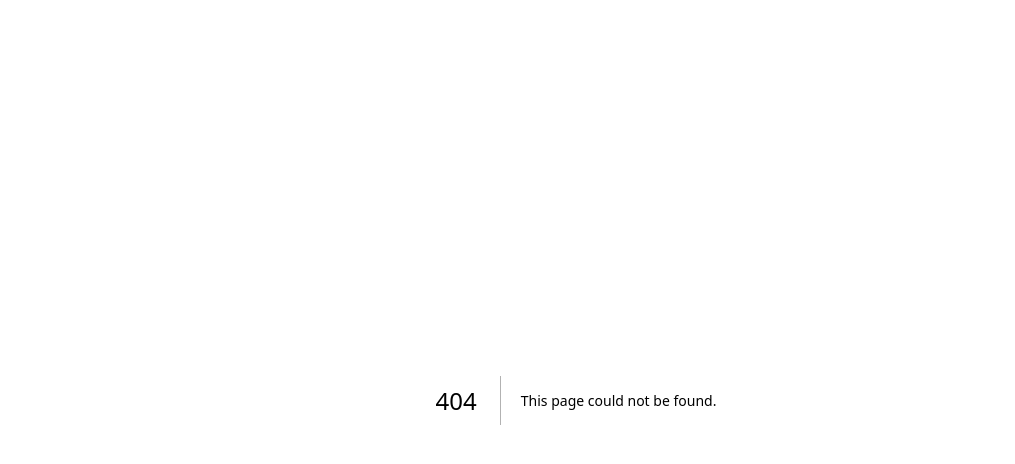
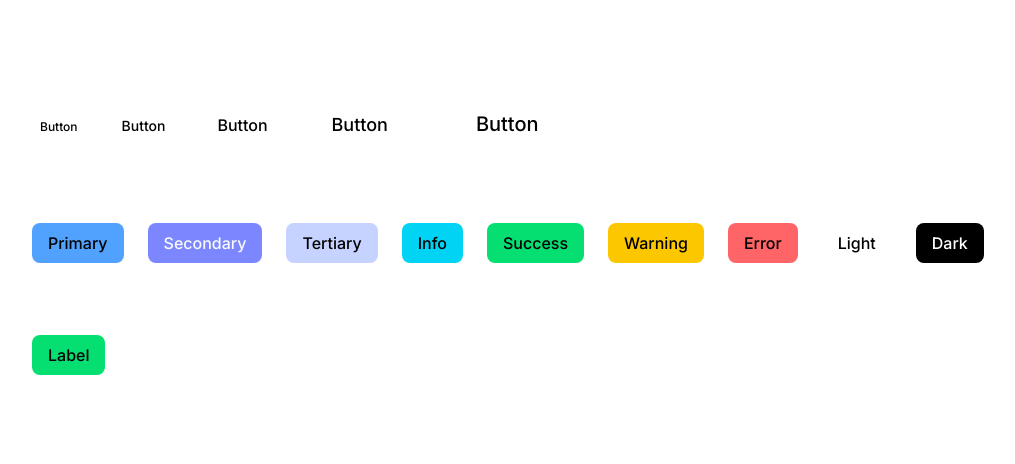
Before and after one commit to shoraid/fantasize-ui, a Next.js app: page /components/buttons/base in a window 1280 px wide. Before the commit this address had no page. Shown: the top 464 px of the page, without its empty margins (64-1079 px from the left). Built offline with nearby package versions, Linux system fonts and the light colour scheme.

Commit message:
add button component

```diff
--- /dev/null
+++ b/src/app/components/buttons/base/page.tsx
@@ -0,0 +1,49 @@
+import BaseButton from "@/components/buttons/base-button";
+
+export default function Buttons() {
+  return (
+    <div className="flex min-h-screen flex-col items-center gap-y-12 pt-[7%] pb-10">
+      <div className="container w-[85%]">
+        <div className="space-y-6 space-x-6">
+          <BaseButton size="xs">Button</BaseButton>
+
+          <BaseButton size="sm">Button</BaseButton>
+
+          <BaseButton size="md">Button</BaseButton>
+
+          <BaseButton size="lg">Button</BaseButton>
+
+          <BaseButton size="xl">Button</BaseButton>
+        </div>
+      </div>
+
+      <div className="container w-[85%]">
+        <div className="space-y-6 space-x-6">
+          <BaseButton color="primary">Primary</BaseButton>
+
+          <BaseButton color="secondary">Secondary</BaseButton>
+
+          <BaseButton color="tertiary">Tertiary</BaseButton>
+
+          <BaseButton color="info">Info</BaseButton>
+
+          <BaseButton color="success">Success</BaseButton>
+
+          <BaseButton color="warning">Warning</BaseButton>
+
+          <BaseButton color="error">Error</BaseButton>
+
+          <BaseButton color="light">Light</BaseButton>
+
+          <BaseButton color="dark">Dark</BaseButton>
+        </div>
+      </div>
+
+      <div className="container w-[85%]">
+        <div className="space-y-6 space-x-6">
+          <BaseButton color="success" label="Label" />
+        </div>
+      </div>
+    </div>
+  );
+}
--- /dev/null
+++ b/src/app/components/buttons/icon/page.tsx
@@ -0,0 +1,67 @@
+import IconButton from "@/components/buttons/icon-button";
+
+export default function Buttons() {
+  return (
+    <div className="flex min-h-screen flex-col items-center gap-y-12 pt-[7%] pb-10">
+      <div className="container w-[85%]">
+        <div className="space-y-6 space-x-6">
+          <IconButton size="xs">{Icon()}</IconButton>
+
+          <IconButton size="sm">{Icon()}</IconButton>
+
+          <IconButton size="md">{Icon()}</IconButton>
+
+          <IconButton size="lg">{Icon()}</IconButton>
+
+          <IconButton size="xl">{Icon()}</IconButton>
+        </div>
+      </div>
+
+      <div className="container w-[85%]">
+        <div className="space-y-6 space-x-6">
+          <IconButton color="primary">{Icon()}</IconButton>
+
+          <IconButton color="secondary">{Icon()}</IconButton>
+
+          <IconButton color="tertiary">{Icon()}</IconButton>
+
+          <IconButton color="info">{Icon()}</IconButton>
+
+          <IconButton color="success">{Icon()}</IconButton>
+
+          <IconButton color="warning">{Icon()}</IconButton>
+
+          <IconButton color="error">{Icon()}</IconButton>
+
+          <IconButton color="light">{Icon()}</IconButton>
+
+          <IconButton color="dark">{Icon()}</IconButton>
+        </div>
+      </div>
+
+      <div className="container w-[85%]">
+        <div className="space-y-6 space-x-6">
+          <IconButton color="success" label={Icon()} />
+        </div>
+      </div>
+    </div>
+  );
+}
+
+const Icon = () => {
+  return (
+    <svg
+      xmlns="http://www.w3.org/2000/svg"
+      fill="none"
+      viewBox="0 0 24 24"
+      className="inline-block stroke-current"
+    >
+      <path
+        strokeLinecap="round"
+        strokeLinejoin="round"
+        strokeWidth="2"
+        d="M4 6h16M4 12h16M4 18h16"
+      ></path>
+    </svg>
+  );
+};
--- /dev/null
+++ b/src/components/buttons/base-button.tsx
@@ -0,0 +1,71 @@
+import clsx from "clsx/lite";
+import React from "react";
+import { twMerge } from "tailwind-merge";
+
+export interface BaseButtonProps {
+  label?: any;
+  size?: "xs" | "sm" | "md" | "lg" | "xl";
+  color?:
+    | "base"
+    | "primary"
+    | "secondary"
+    | "tertiary"
+    | "info"
+    | "success"
+    | "warning"
+    | "error"
+    | "light"
+    | "dark";
+  className?: string;
+  children?: React.ReactNode;
+}
+
+const DEFAULT_SIZE = "md";
+const DEFAULT_COLOR = "base";
+
+export default function BaseButton(props: BaseButtonProps) {
+  const {
+    label,
+    color = DEFAULT_COLOR,
+    size = DEFAULT_SIZE,
+    className,
+    children,
+  } = props;
+
+  const sizeStyles = styles.size[size];
+
+  const colorStyles = styles.color[color];
+
+  return (
+    <div
+      className={twMerge(styles.default, sizeStyles, colorStyles, className)}
+    >
+      {children ?? label}
+    </div>
+  );
+}
+
+const styles = {
+  default: clsx(
+    "inline-block transform cursor-pointer select-none font-medium transition active:scale-95",
+  ),
+  size: {
+    xs: clsx("rounded-sm px-2 py-1 text-xs"),
+    sm: clsx("rounded-md px-3 py-1.5 text-sm"),
+    md: clsx("rounded-lg px-4 py-2 text-base"),
+    lg: clsx("rounded-xl px-6 py-3 text-lg"),
+    xl: clsx("rounded-xl px-10 py-5 text-xl"),
+  },
+  color: {
+    base: clsx("bg-transparent hover:bg-slate-100"),
+    primary: clsx("bg-blue-400 hover:bg-blue-500"),
+    secondary: clsx("bg-indigo-400 text-slate-50 hover:bg-indigo-500"),
+    tertiary: clsx("bg-indigo-200 hover:bg-indigo-300"),
+    info: clsx("bg-cyan-400 hover:bg-cyan-500"),
+    success: clsx("bg-green-400 hover:bg-green-500"),
+    warning: clsx("bg-yellow-400 hover:bg-yellow-500"),
+    error: clsx("bg-red-400 hover:bg-red-500"),
+    light: clsx("bg-white"),
+    dark: clsx("bg-black text-white"),
+  },
+};
--- /dev/null
+++ b/src/components/buttons/icon-button.tsx
@@ -0,0 +1,92 @@
+import clsx from "clsx/lite";
+import React from "react";
+import { twMerge } from "tailwind-merge";
+
+export interface IconButtonProps {
+  label?: any;
+  size?: "xs" | "sm" | "md" | "lg" | "xl";
+  color?:
+    | "base"
+    | "primary"
+    | "secondary"
+    | "tertiary"
+    | "info"
+    | "success"
+    | "warning"
+    | "error"
+    | "light"
+    | "dark";
+  className?: string;
+  children?: React.ReactNode;
+}
+
+const DEFAULT_SIZE = "sm";
+const DEFAULT_COLOR = "base";
+
+export default function IconButton(props: IconButtonProps) {
+  const {
+    label,
+    color = DEFAULT_COLOR,
+    size = DEFAULT_SIZE,
+    className,
+    children,
+  } = props;
+
+  const sizeStyles = styles.containerSize[size];
+
+  const colorStyles = styles.color[color];
+
+  const isSvgElement = (
+    element: React.ReactNode,
+  ): element is React.ReactElement =>
+    React.isValidElement(element) && element.type === "svg";
+
+  const applySizeToChildren = (element: React.ReactNode) => {
+    if (isSvgElement(element)) {
+      return React.cloneElement(element, {
+        className: twMerge(styles.size[size], element.props.className),
+      });
+    }
+    return element;
+  };
+
+  return (
+    <div
+      className={twMerge(styles.default, sizeStyles, colorStyles, className)}
+    >
+      {children ? applySizeToChildren(children) : applySizeToChildren(label)}
+    </div>
+  );
+}
+
+const styles = {
+  default: clsx(
+    "inline-block transform cursor-pointer font-medium transition-all select-none active:scale-95",
+  ),
+  containerSize: {
+    xs: clsx("rounded-sm p-1"),
+    sm: clsx("rounded-md p-2"),
+    md: clsx("rounded-lg p-3"),
+    lg: clsx("rounded-xl p-4"),
+    xl: clsx("rounded-xl p-6"),
+  },
+  size: {
+    xs: clsx("h-4 w-4"),
+    sm: clsx("h-5 w-5"),
+    md: clsx("h-6 w-6"),
+    lg: clsx("h-8 w-8"),
+    xl: clsx("h-10 w-10"),
+  },
+  color: {
+    base: clsx("bg-transparent hover:bg-slate-100"),
+    primary: clsx("bg-blue-400 hover:bg-blue-500"),
+    secondary: clsx("bg-indigo-400 text-slate-50 hover:bg-indigo-500"),
+    tertiary: clsx("bg-indigo-200 hover:bg-indigo-300"),
+    info: clsx("bg-cyan-400 hover:bg-cyan-500"),
+    success: clsx("bg-green-400 hover:bg-green-500"),
+    warning: clsx("bg-yellow-400 hover:bg-yellow-500"),
+    error: clsx("bg-red-400 hover:bg-red-500"),
+    light: clsx("bg-white"),
+    dark: clsx("bg-black text-white"),
+  },
+};
```
Also changed, not shown: 1 other file (tests, documents, lock files or other folders).
